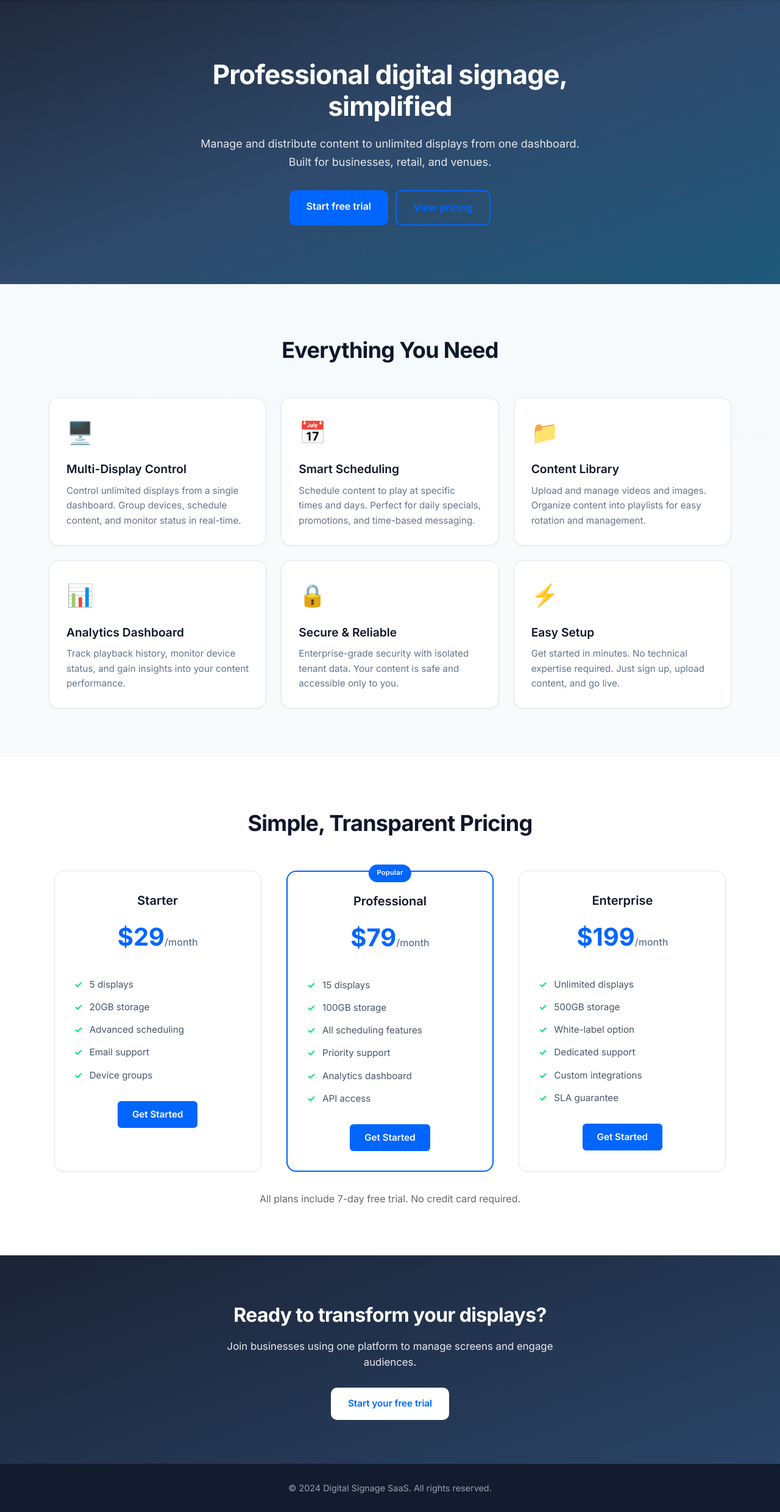
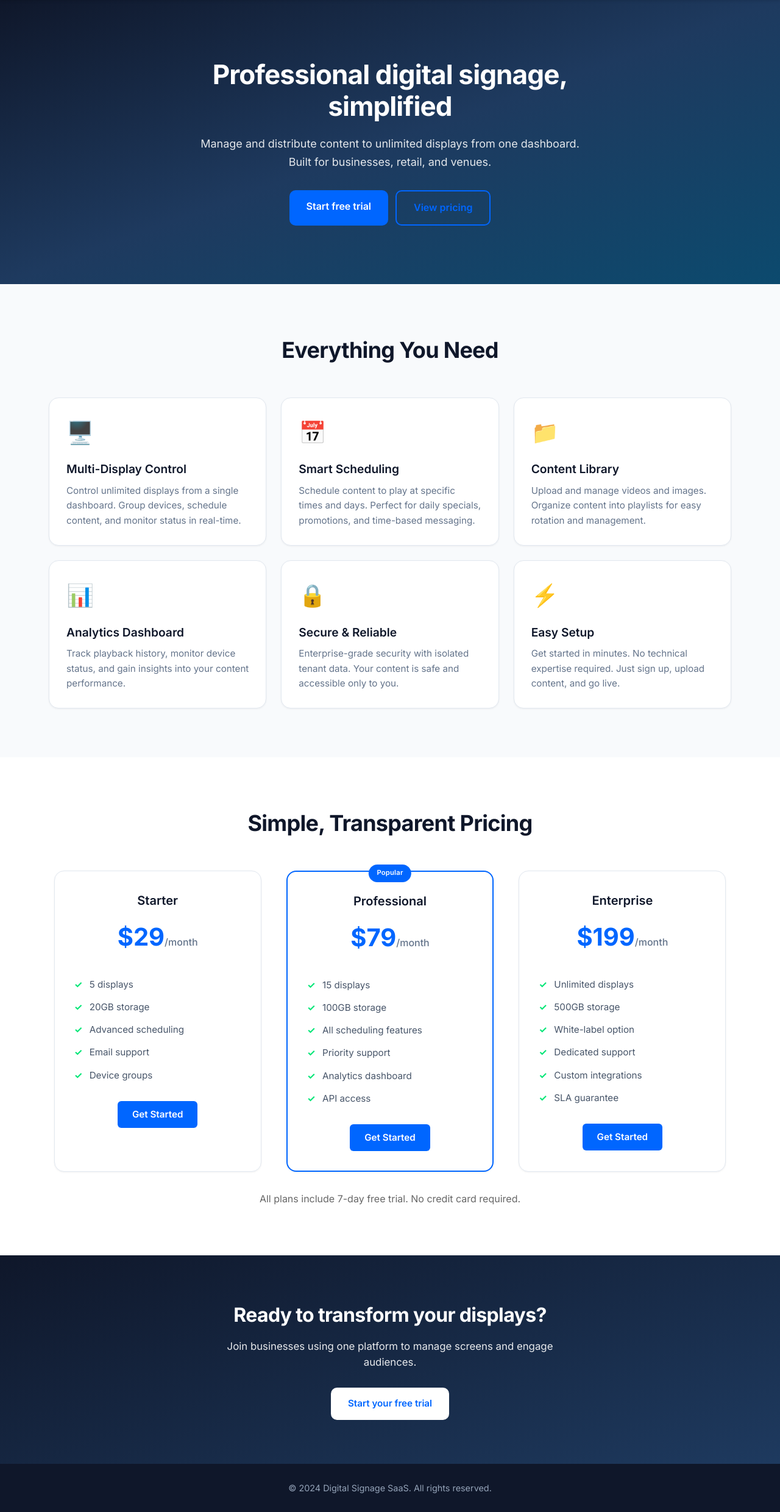
Before and after one commit to benzoxerxi/Digital-Signage, a Flask app: page / in a window 1280 px wide. Shown: the part 76-2556 px from the top of the page at 61% size. Run offline with Flask 3, Linux system fonts and the light colour scheme.

Commit message:
Refactor landing and subscription page styles for improved aesthetics and layout
Updated the CSS for both the landing and subscription pages to enhance visual appeal and user experience. Removed unnecessary elements from the landing page, adjusted background colors, and refined card styles on the subscription page. Introduced new layout classes and improved responsiveness across various sections.

```diff
--- a/digital-signage-saas/templates/landing.html
+++ b/digital-signage-saas/templates/landing.html
@@ -6,40 +6,11 @@
 <style>
     .landing-page { max-width: 1120px; margin: 0 auto; padding: 0 1.5rem; }
 
-    /* Full-page animated pixel background (blurred so content stays clear) */
-    .landing-wrap {
-        position: relative;
-        min-height: 100vh;
-    }
-    .landing-pixel-bg {
-        position: fixed;
-        inset: 0;
-        z-index: 0;
-        opacity: 0.5;
-        filter: blur(10px);
-        pointer-events: none;
-    }
-    .landing-pixel-bg canvas {
-        display: block;
-        width: 100%;
-        height: 100%;
-        object-fit: cover;
-    }
-    .landing-wrap .hero,
-    .landing-wrap .features,
-    .landing-wrap .pricing,
-    .landing-wrap .cta-section,
-    .landing-wrap .landing-footer {
-        position: relative;
-        z-index: 1;
-    }
-
     .hero {
-        background: linear-gradient(160deg, rgba(15, 23, 42, 0.92) 0%, rgba(30, 58, 95, 0.92) 50%, rgba(12, 74, 110, 0.92) 100%);
+        background: linear-gradient(160deg, #0f172a 0%, #1e3a5f 50%, #0c4a6e 100%);
         color: white;
         padding: 6rem 1.5rem;
         text-align: center;
-        overflow: hidden;
     }
     .hero .container {
         max-width: 640px;
@@ -73,7 +44,7 @@
 
     .features {
         padding: 5rem 1.5rem;
-        background: rgba(248, 250, 252, 0.94);
+        background: #f8fafc;
     }
     .features .container {
         max-width: 1120px;
@@ -98,11 +69,9 @@
         border-radius: 16px;
         box-shadow: 0 1px 3px rgba(0,0,0,0.06);
         border: 1px solid #e2e8f0;
-        transition: box-shadow 0.2s, transform 0.2s;
     }
     .feature-card:hover {
-        box-shadow: 0 8px 24px rgba(0,0,0,0.08);
-        transform: translateY(-2px);
+        box-shadow: 0 4px 12px rgba(0,0,0,0.08);
     }
     .feature-card .icon {
         font-size: 2.25rem;
@@ -122,7 +91,6 @@
 
     .pricing {
         padding: 5rem 1.5rem;
-        background: rgba(255, 255, 255, 0.7);
     }
     .pricing .container {
         max-width: 1120px;
@@ -157,8 +125,7 @@
     }
     .pricing-card:hover {
         border-color: var(--primary);
-        box-shadow: 0 8px 24px rgba(0, 102, 255, 0.12);
-        transform: translateY(-4px);
+        box-shadow: 0 6px 20px rgba(0, 102, 255, 0.12);
     }
     .pricing-card.featured {
         border-color: var(--primary);
@@ -214,7 +181,7 @@
     }
 
     .cta-section {
-        background: linear-gradient(160deg, rgba(15, 23, 42, 0.95) 0%, rgba(30, 58, 95, 0.95) 100%);
+        background: linear-gradient(160deg, #0f172a 0%, #1e3a5f 100%);
         color: white;
         padding: 4.5rem 1.5rem;
         text-align: center;
@@ -241,7 +208,7 @@
     }
 
     .landing-footer {
-        background: rgba(15, 23, 42, 0.98);
+        background: #0f172a;
         color: #94a3b8;
         padding: 1.75rem 1.5rem;
         text-align: center;
@@ -250,60 +217,7 @@
 </style>
 {% endblock %}
 
-{% block extra_js %}
-<script>
-(function() {
-    var canvas = document.getElementById('landing-pixel-canvas');
-    if (!canvas) return;
-    var ctx = canvas.getContext('2d');
-    var width = 0, height = 0;
-    var cell = 16;
-    var cols = 0, rows = 0;
-    var phases = [];
-    var start = null;
-
-    function resize() {
-        width = window.innerWidth;
-        height = window.innerHeight;
-        canvas.width = width;
-        canvas.height = height;
-        cols = Math.ceil(width / cell) + 2;
-        rows = Math.ceil(height / cell) + 2;
-        phases = [];
-        for (var i = 0; i < cols * rows; i++) {
-            phases.push(Math.random() * Math.PI * 2);
-        }
-    }
-
-    function draw(t) {
-        if (!start) start = t;
-        var elapsed = (t - start) * 0.002;
-        ctx.clearRect(0, 0, width, height);
-        for (var r = 0; r < rows; r++) {
-            for (var c = 0; c < cols; c++) {
-                var i = r * cols + c;
-                var phase = phases[i];
-                var wave = Math.sin(elapsed + phase) * 0.5 + 0.5;
-                var alpha = 0.15 + wave * 0.35;
-                ctx.fillStyle = 'rgba(100, 200, 255, ' + alpha + ')';
-                ctx.fillRect(c * cell, r * cell, cell - 1, cell - 1);
-            }
-        }
-        requestAnimationFrame(draw);
-    }
-
-    resize();
-    window.addEventListener('resize', resize);
-    requestAnimationFrame(draw);
-})();
-</script>
-{% endblock %}
-
 {% block content %}
-<div class="landing-wrap">
-<div class="landing-pixel-bg" aria-hidden="true">
-    <canvas id="landing-pixel-canvas"></canvas>
-</div>
 <!-- Hero Section -->
 <section class="hero">
     <div class="container">
@@ -396,5 +310,4 @@
 <footer class="landing-footer">
     <p>&copy; 2024 Digital Signage SaaS. All rights reserved.</p>
 </footer>
-</div>
 {% endblock %}
```
Also changed, not shown: digital-signage-saas/templates/subscriptions.html (+20 -11 lines).
